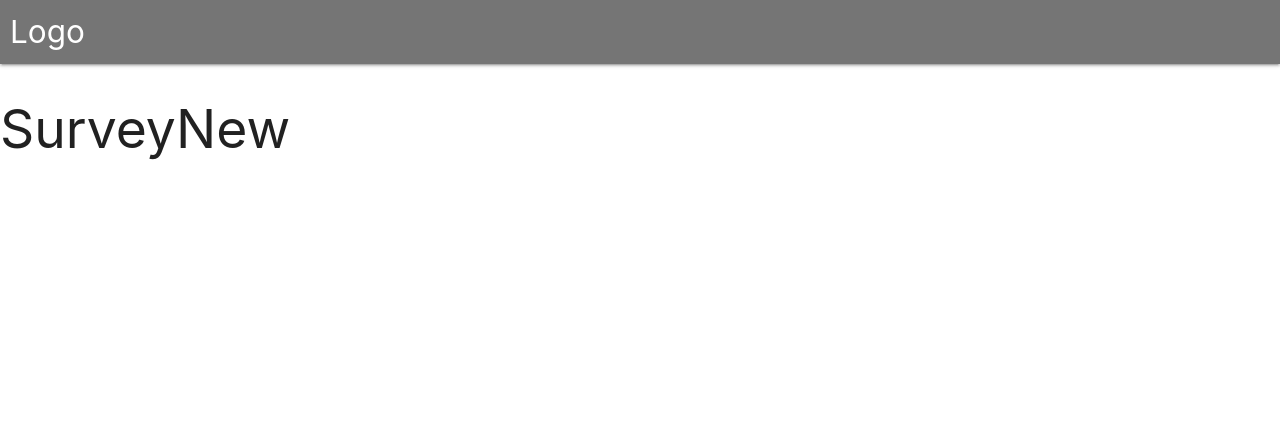
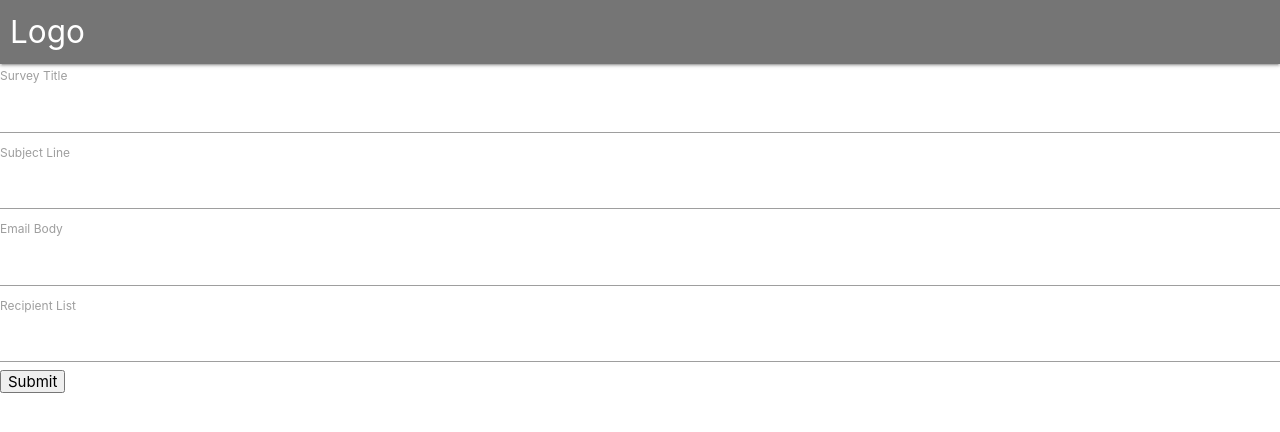
Before and after one commit to vargas88hugo/feedback-server, a React (Create React App) app in the folder client/: page /surveys/new in a window 1280 px wide. Shown: the top 432 px of the page. Built offline with nearby package versions, Linux system fonts and the light colour scheme; no server answers.

Commit message:
[Update] Implemented redux form with label and lodash

```diff
--- a/client/package.json
+++ b/client/package.json
@@ -8,6 +8,7 @@
     "@testing-library/user-event": "^7.2.1",
     "axios": "^0.19.2",
     "http-proxy-middleware": "^1.0.3",
+    "lodash": "^4.17.15",
     "materialize-css": "^1.0.0-rc.2",
     "react": "^16.13.0",
     "react-dom": "^16.13.0",
@@ -16,6 +17,7 @@
     "react-scripts": "3.4.0",
     "react-stripe-checkout": "^2.6.3",
     "redux": "^4.0.5",
+    "redux-form": "^8.3.1",
     "redux-thunk": "^2.3.0"
   },
   "scripts": {
--- a/client/public/index.html
+++ b/client/public/index.html
@@ -3,6 +3,7 @@
   <head>
     <meta charset="utf-8" />
     <link rel="icon" href="%PUBLIC_URL%/favicon.ico" />
+    <link href="https://fonts.googleapis.com/icon?family=Material+Icons" rel="stylesheet">
     <meta name="viewport" content="width=device-width, initial-scale=1" />
     <meta name="theme-color" content="#000000" />
     <meta
--- a/client/src/components/App.js
+++ b/client/src/components/App.js
@@ -5,8 +5,8 @@
 import * as actions from '../actions';
 import Header from './Header';
 import Landing from './Landing';
-const Dashboard = () => <h2>Dashboard</h2>
-const SurveyNew = () => <h2>SurveyNew</h2>
+import Dashboard from './Dashboard';
+import SurveyNew from './surveys/SurveyNew';
 
 class App extends Component {
   componentDidMount() {
--- /dev/null
+++ b/client/src/components/Dashboard.js
@@ -0,0 +1,17 @@
+import React from 'react';
+import { Link } from 'react-router-dom';
+
+const Dashboard = () => {
+  return (
+    <div>
+      Dashboard
+      <div className="fixed-action-btn">
+        <Link to="/surveys/new" className="btn-floating btn-large blue darkest-4">
+          <i className="material-icons">add</i>
+        </Link>
+      </div>
+    </div>
+  );
+}
+
+export default Dashboard;
--- /dev/null
+++ b/client/src/components/surveys/SurveyField.js
@@ -0,0 +1,10 @@
+import React from 'react';
+
+export default ({input, label}) => {
+  return (
+    <div>
+      <label>{label}</label>
+      <input {...input} />
+    </div>
+  );
+};
--- /dev/null
+++ b/client/src/components/surveys/SurveyForm.js
@@ -0,0 +1,37 @@
+import React, { Component } from 'react';
+import { reduxForm, Field } from 'redux-form';
+import _ from 'lodash';
+
+import SurveyField from './SurveyField';
+
+const FIELDS = [
+  { label: 'Survey Title', name: 'title' },
+  { label: 'Subject Line', name: 'subject' },
+  { label: 'Email Body', name: 'body' },
+  { label: 'Recipient List', name: 'emails' }
+];
+
+class SurveyForm extends Component {
+  renderFields() {
+    return _.map(FIELDS, ({label, name}) => {
+      return <Field key={name} component={SurveyField} type="text" label={label} name={name} />
+    });
+  }
+
+  render() {
+    return (
+      <div>
+        <form
+          onSubmit={this.props.handleSubmit(values => console.log(values))}
+        >
+          {this.renderFields()}
+          <button type="submit">Submit</button>
+        </form>
+      </div>
+    );
+  }
+}
+
+export default reduxForm({
+  form: 'surveyForm'
+})(SurveyForm);
--- /dev/null
+++ b/client/src/components/surveys/SurveyNew.js
@@ -0,0 +1,15 @@
+import React, { Component } from 'react';
+
+import SurveyForm from './SurveyForm';
+
+class SurveyNew extends Component {
+  render() {
+    return (
+      <div>
+        <SurveyForm />
+      </div>
+    );
+  }
+}
+
+export default SurveyNew;
--- a/client/src/reducers/index.js
+++ b/client/src/reducers/index.js
@@ -1,7 +1,9 @@
 import { combineReducers } from 'redux';
+import { reducer as formReducer} from 'redux-form';
 
 import authReducer from './authReducer';
 
 export default combineReducers({
-  auth: authReducer
+  auth: authReducer,
+  form: formReducer
 });
```
Also changed, not shown: 1 other file (tests, documents, lock files or other folders).
